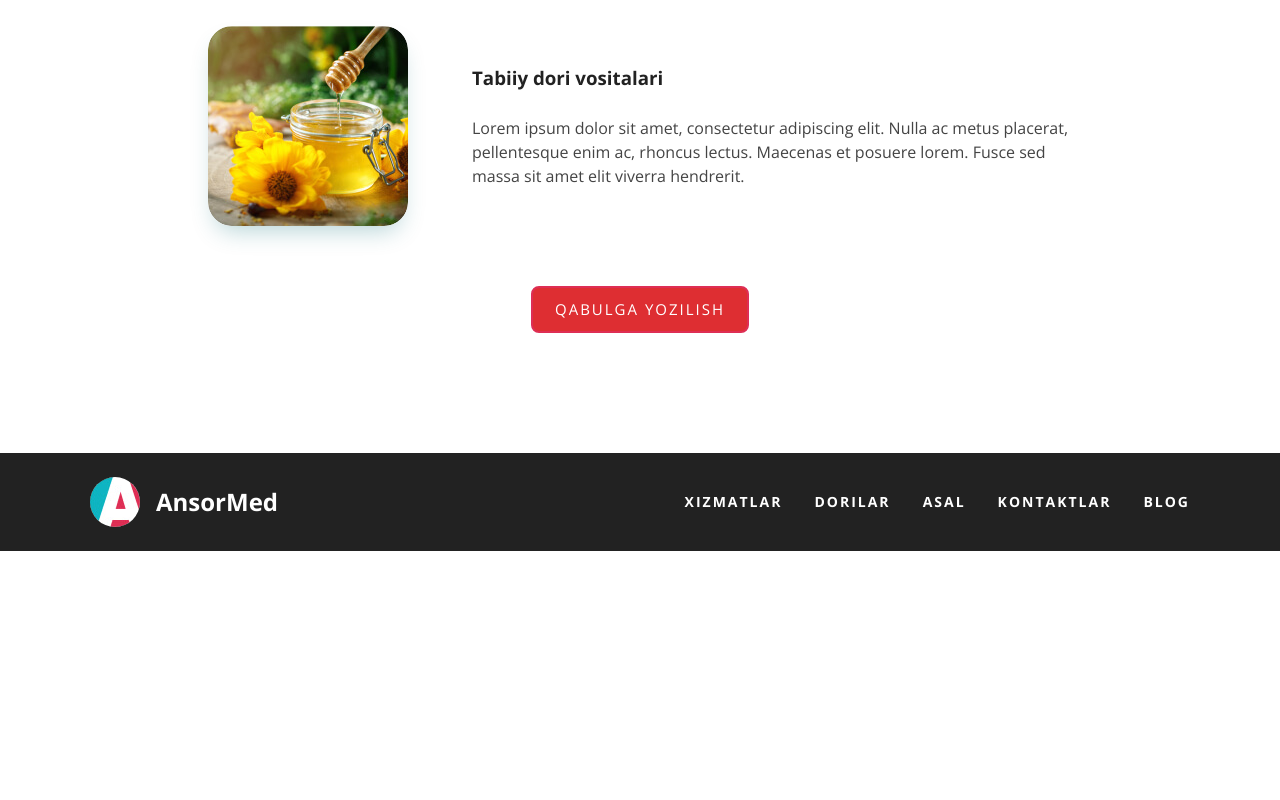
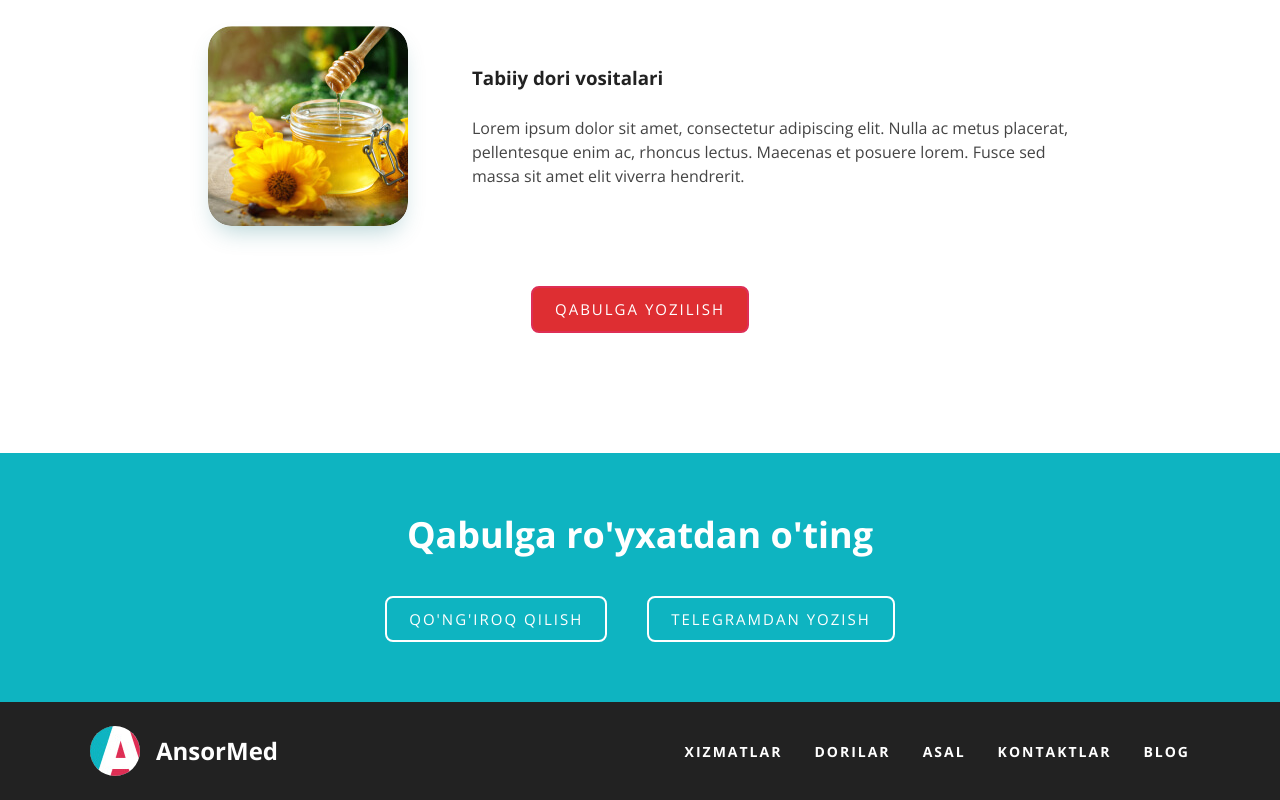
Before and after one commit to sarvarbek1705/Ansormed, a plain HTML site: page index.html in a window 1280 px wide. Shown: the part 1681-2481 px from the top of the page. Before the commit the page ends 2232 px from the top, so only its background shows below. Drawn offline with nearby package versions, Linux system fonts and the light colour scheme.

Commit message:
Add cta section, Add cta-links to styles

```diff
--- a/css/style.css
+++ b/css/style.css
@@ -1,6 +1,10 @@
 /* GLOBAL */
 * {
   box-sizing: border-box;
+}
+
+html {
+  scroll-behavior: smooth;
 }
 
 body {
@@ -164,6 +168,19 @@ body {
   opacity: 1;
 }
 
+.main-link-outline {
+  border-color: #fff;
+  background-color: transparent;
+  color: #fff;
+}
+
+.main-link-outline:hover {
+  border-color: transparent;
+  background-color: #de2e32;
+  color: #fff;
+
+}
+
 
 
 /* HERO */
@@ -282,6 +299,33 @@ body {
 
 }
 
+/* CTA */
+.cta-section {
+  padding-top: 60px;
+  padding-bottom: 60px;
+  background-color: #0eb4c1;
+  color: #fff;
+}
+
+.cta-heading {
+  margin-top: 0;
+  margin-bottom: 40px;
+  font-family: "Open Sans", "Arial", sans-serif;
+  font-size: 36px;
+  line-height: 1.2;
+  text-align: center;
+}
+
+.cta-links {
+  display: flex;
+  justify-content: center;
+  align-items: center;
+}
+
+.cta-links-item:not(:last-child) {
+  margin-right: 40px;
+}
+
 /* FOOTER */
 
 .site-footer-heading {
--- a/index.html
+++ b/index.html
@@ -28,7 +28,7 @@
           <li class="navigation-item"><a class="navigation-link" href="#">Blog</a></li>
         </ul>
          </nav>
-         <a class="main-link" href="#">Qabulga yozilish</a>
+         <a class="main-link" href="#index-cta">Qabulga yozilish</a>
     </div>
   </header>
 
@@ -39,7 +39,7 @@
         <div class="hero-content">
           <h2 class="hero-heading">Tabiiy davolash usullari yordamida kasalliklardan xalos bo’ling.</h2>
           <p class="hero-text">Hijoma, manual terapiya, zuluk va turli tabiiy giyohlar eng ko’p uchraydigan kasalliklarni yengishda yordam beradi. Sog’ligingizni o’z ishining professionallariga ishonib topshiring.</p>
-          <a class="main-link main-link-solid" href="#">Qabulga yozilish</a>
+          <a class="main-link main-link-solid" href="#index-cta">Qabulga yozilish</a>
         </div>
           <img class="hero-img" src="img/hero-img.png" alt="Bu yerda rasm bor" width="423px" height="504px">
       </div>
@@ -82,6 +82,17 @@
             <div class="index-services-actives"><a class="main-link" href="#">Qabulga yozilish</a></div>
       </div>
     </section>
+
+    <!-- CTA -->
+    <section class="cta-section" id="index-cta">
+      <div class="container">
+        <h2 class="cta-heading">Qabulga ro'yxatdan o'ting</h2>
+        <div class="cta-links">
+          <a class="cta-links-item main-link main-link-outline" href="tel:+9981333344">QO'NG'IROQ QILISH</a>
+          <a class="cta-links-item main-link main-link-outline" href="https://t.me/ansor_admin" target="_blank">TELEGRAMDAN YOZISH</a>
+        </div>
+      </div>
+    </section>
   </main>
 
   <!-- SITE-FOOTER -->
```
